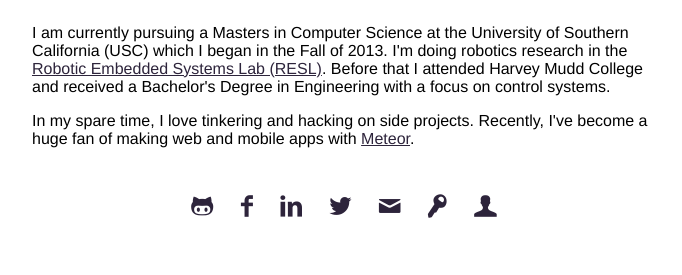
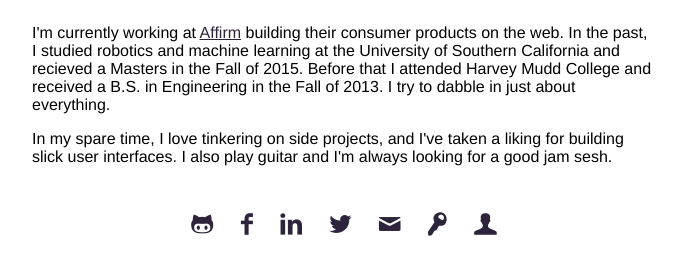
Before and after one commit to ccorcos/ccorcos.github.io, a Jekyll site: the page built from about.html, in a window 1280 px wide, cut to the strip 396-671 px from the top of the page. Shown: the whole strip, without its empty margins (296-978 px from the left). Built offline with Jekyll 4.4.1, drawn with Linux system fonts in a browser that asks for light colours.

Commit message:
updated about info

```diff
--- a/about.html
+++ b/about.html
@@ -23,8 +23,8 @@ permalink: /
 <div class="wi-100 pls prs mw65 center db ptm">
 
   <p> </p>
-  <p>I am currently pursuing a Masters in Computer Science at the University of Southern California (USC) which I began in the Fall of 2013. I'm doing robotics research in the <a class="link" href="http://robotics.usc.edu/resl/">Robotic Embedded Systems Lab (RESL)</a>. Before that I attended Harvey Mudd College and received a Bachelor's Degree in Engineering with a focus on control systems.</p>
+  <p>I'm currently working at <a class="link" href="https://www.affirm.com">Affirm</a> building their consumer products on the web. In the past, I studied robotics and machine learning at the University of Southern California and recieved a Masters in the Fall of 2015. Before that I attended Harvey Mudd College and received a B.S. in Engineering in the Fall of 2013. I try to dabble in just about everything.</p>
 
-  <p>In my spare time, I love tinkering and hacking on side projects. Recently, I've become a huge fan of making web and mobile apps with <a class="link" href="http://www.meteor.com">Meteor</a>.</p>
+  <p>In my spare time, I love tinkering on side projects, and I've taken a liking for building slick user interfaces. I also play guitar and I'm always looking for a good jam sesh.</p>
 
 </div>
--- a/projects/projects.html
+++ b/projects/projects.html
@@ -5,6 +5,7 @@ permalink: /projects/
 ---
 
 <div class="wi-100 pls prs mw65 center db ptx">
+  <p>I've started publishing a lot more on <a class="link" href="https://medium.com/@chetcorcos">Medium</a> rather than this website.</p>
   {% for post in site.posts %}
   {% if post.categories contains 'projects' %}
 
```
